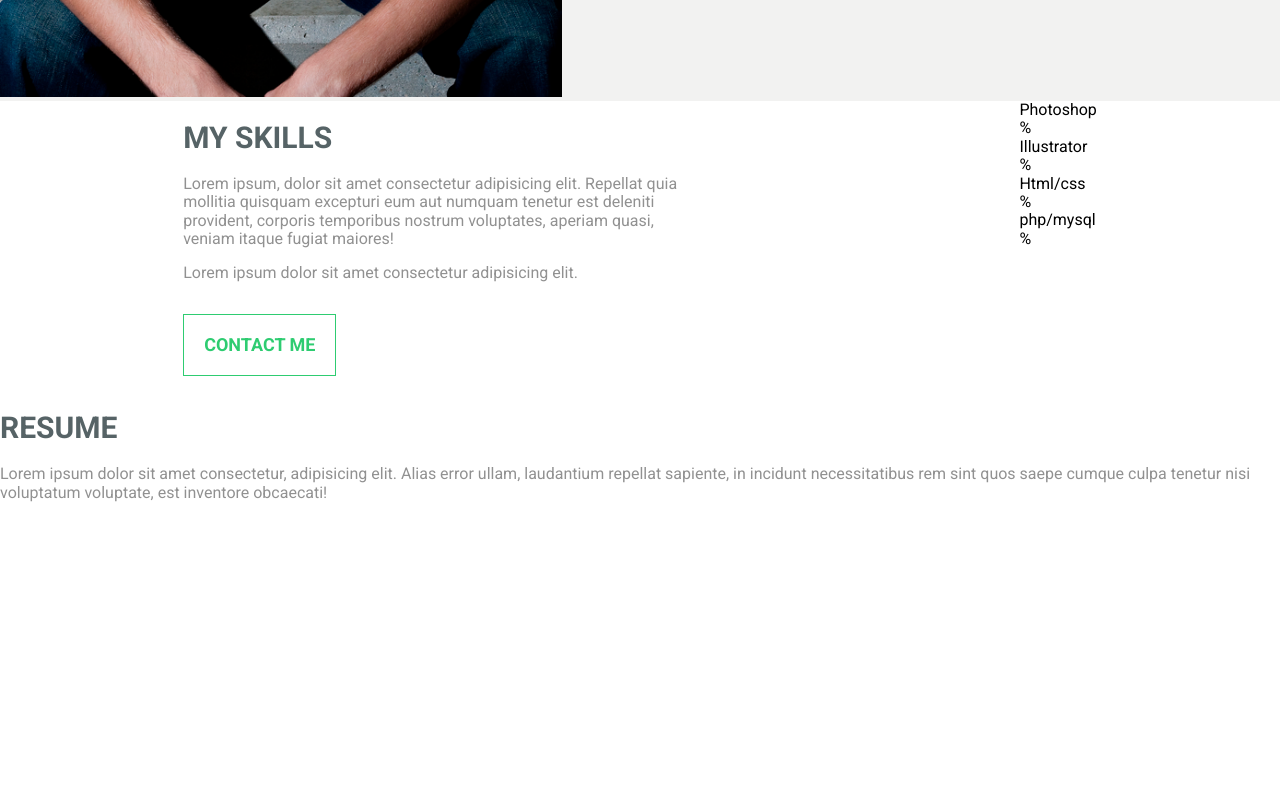
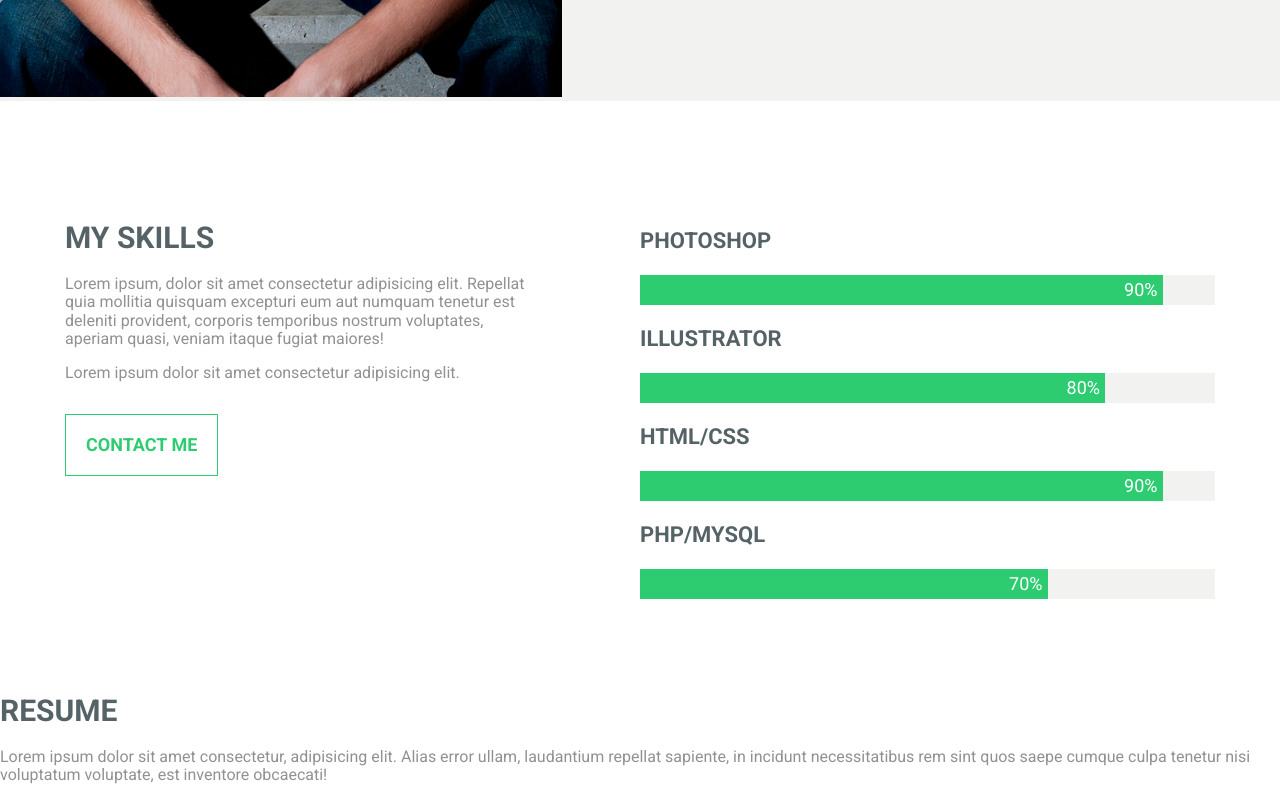
Before and after one commit to Be-Ge/hillelresume, a plain HTML site: page index.html in a window 1280 px wide. Shown: the part 2150-2951 px from the top of the page. Before the commit the page ends 2668 px from the top, so only its background shows below. Drawn offline with Linux system fonts and the light colour scheme.

Commit message:
add section my skills

```diff
--- a/css/main.scss
+++ b/css/main.scss
@@ -4,6 +4,7 @@ $title-color: #566366;
 $text-color: #919191;
 $main-text: normal normal 18px/30px 'Roboto', sans-serif;
 $bg: #f2f2f1;
+$h3:  normal bold 22px/24px 'Roboto', sans-serif;
 
 // funtion px to rem
 @function rem($size) {
@@ -22,6 +23,12 @@ p {
 h2 {
     color: $title-color;
     font: $title-font;
+    text-transform: uppercase;
+}
+
+h3 {
+    font: $h3;
+    color: $title-color;
     text-transform: uppercase;
 }
 
@@ -228,10 +235,23 @@ h2 {
 
 .skills {
     display: flex;
-    justify-content: space-around;
+    justify-content: space-between;
+    flex-wrap: wrap;
+    align-items: baseline;
+    margin: rem(100px) rem(50px);
+
+    @media (max-width:768px) {
+        flex-direction: column;
+        margin:  rem(20px) 0;
+    }
+
 
     &__text {
         width: 40%;
+
+        @media (max-width:768px) {
+            width: 90%;
+        }
     }
 
     &__link {
@@ -244,6 +264,12 @@ h2 {
         font-weight: bold;
         font-size: rem(18px);
         text-transform: uppercase;
+
+        @media (max-width:768px) {
+            width: 100%;
+            text-align: center;
+        }
+
     }
 
     &__link:hover {
@@ -252,4 +278,40 @@ h2 {
         transition: all .3s;
     }
 
+    &__progress {
+        display: flex;
+        flex-direction: column;
+        width: 50%;
+
+        @media (max-width:768px) {
+            width: 90%;
+        }
+    }
+
 }
+
+.progress  {
+    width: 100%;
+    background-color: $bg;
+
+    span {
+        background-color: $color;
+        font: $main-text;
+        color: white;
+        display: flex;
+        justify-content: flex-end;
+        padding-right: rem(5px);
+    }
+
+    &__big {
+        width: 90%;
+    }
+
+    &__middle {
+        width: 80%;
+    }
+
+    &__low {
+        width: 70%;
+    }
+}
--- a/index.html
+++ b/index.html
@@ -99,22 +99,22 @@
             <p> Lorem ipsum dolor sit amet consectetur adipisicing elit.</p>
             <a class="skills__link" href="#contact">Contact Me</a>
         </div>
-        <div class=>
-            <div>Photoshop</div>
+        <div class=skills__progress>
+            <h3>Photoshop</h3>
             <div class="progress">
-                <span>%</span>
+                <span class="progress__big">90%</span>
             </div>
-            <div>Illustrator</div>
+            <h3>Illustrator</h3>
             <div class="progress">
-                <span>%</span>
+                <span class="progress__middle">80%</span>
             </div>
-            <div>Html/css</div>
+            <h3>Html/css</h3>
             <div class="progress">
-                <span>%</span>
+                <span class="progress__big">90%</span>
             </div>
-            <div>php/mysql</div>
+            <h3>php/mysql</h3>
             <div class="progress">
-                <span>%</span>
+                <span class="progress__low">70%</span>
             </div>
         </div>
 
```
Also changed, not shown: css/main.css, 1 other file.
